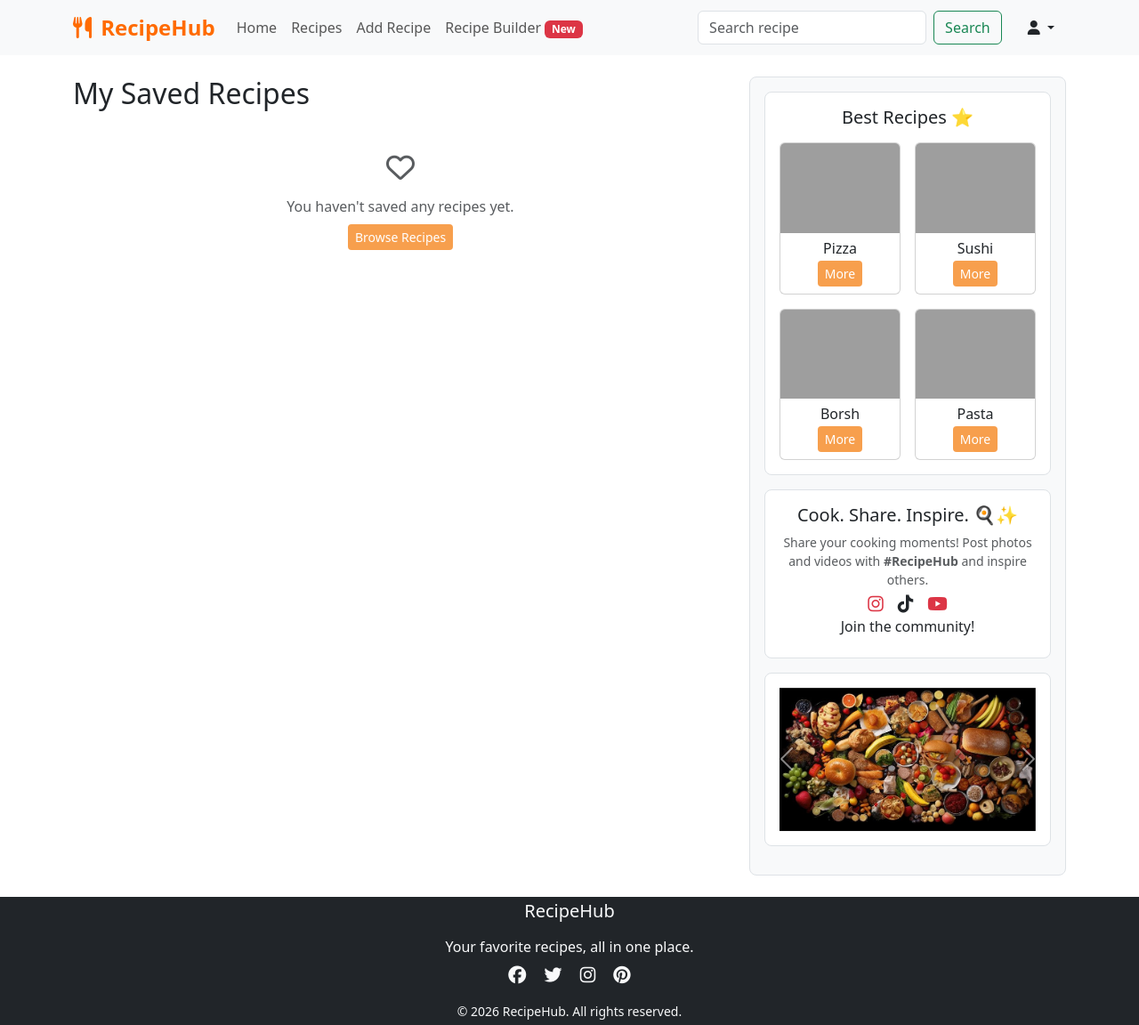
After one commit to vitaleoneee/recipehub, a Django app: page /accounts/saved-recipes in a window 1280 px wide. The commit adds this page. Shown: the whole page at 89% size. Run offline with Django 5.2, Linux system fonts and the light colour scheme; the visitor is signed in with stand-in values (Sample User, id 1); parts of the project's set-up code (start-up, migrations or seed data) failed here and were passed over; some libraries are stand-ins or nearby versions; grey boxes are pictures that could not be loaded.

Commit message:
feat: realise saving recipes using AJAX, and their deletion in user personal account or on the recipe page

```diff
--- a/recipehub/apps/recipes/models.py
+++ b/recipehub/apps/recipes/models.py
@@ -38,7 +38,8 @@ class Recipe(models.Model):
     )
     recipe_text = models.TextField(blank=True, help_text="The text of the recipe")
     servings = models.IntegerField(
-        validators=[MinValueValidator(1), MaxValueValidator(100)], help_text="Number of servings"
+        validators=[MinValueValidator(1), MaxValueValidator(100)],
+        help_text="Number of servings",
     )
     cooking_time = models.IntegerField(
         blank=True,
--- a/recipehub/apps/recipes/urls.py
+++ b/recipehub/apps/recipes/urls.py
@@ -8,4 +8,5 @@ urlpatterns = [
     path("recipes/", views.RecipesList.as_view(), name="recipes-list"),
     path("recipes/add", views.add_recipe, name="recipe-add"),
     path("recipes/<slug:slug>", views.recipe_detail, name="recipe-detail"),
+    path("save-recipe/", views.save_recipe, name="save-recipe"),
 ]
--- a/recipehub/apps/users/admin.py
+++ b/recipehub/apps/users/admin.py
@@ -1,6 +1,9 @@
 from django.contrib import admin
 from django.contrib.auth import get_user_model
+
+from recipehub.apps.users.models import UserRecipeFavorite
 
 User = get_user_model()
 
 admin.site.register(User)
+admin.site.register(UserRecipeFavorite)
--- a/recipehub/apps/users/models.py
+++ b/recipehub/apps/users/models.py
@@ -9,6 +9,9 @@ class UserRecipeFavorite(models.Model):
     recipe = models.ForeignKey("recipes.Recipe", on_delete=models.CASCADE)
     added_at = models.DateTimeField(auto_now_add=True)
 
+    def __str__(self):
+        return f"{self.user.username} - {self.recipe.name}"
+
 
 class User(AbstractUser):
     date_of_birth = models.DateField(null=True, blank=True)
@@ -17,7 +20,7 @@ class User(AbstractUser):
         "recipes.Recipe",
         through="UserRecipeFavorite",
         blank=True,
-        related_name="favourites",
+        related_name="favorites",
     )
 
     def save(self, *args, **kwargs):
--- /dev/null
+++ b/recipehub/apps/users/templates/users/saved_recipes.html
@@ -0,0 +1,63 @@
+{% extends "base.html" %}
+{% load static %}
+
+{% block title %}
+    <title>Saved Recipes – RecipeHub</title>
+{% endblock title %}
+
+{% block content %}
+    <h2 class="mb-4">My Saved Recipes</h2>
+
+    {% if saved_recipes %}
+        <div class="row row-cols-1 row-cols-md-2 row-cols-lg-2 g-4">
+            {% for saved in saved_recipes %}
+                <div class="col d-flex">
+                    <div class="card w-100 shadow-sm">
+                        <div class="ratio ratio-4x3 overflow-hidden">
+                            {% if saved.recipe.photo %}
+                                <img src="{{ saved.recipe.photo.url }}" class="card-img-top object-fit-cover"
+                                     alt="{{ saved.recipe.name }}">
+                            {% else %}
+                                <img src="{% static 'images/no-photo.jpg' %}" class="card-img-top object-fit-cover"
+                                     alt="No photo">
+                            {% endif %}
+                        </div>
+                        <div class="card-body d-flex flex-column justify-content-between">
+                            <div>
+                                <h5 class="card-title d-flex flex-column flex-sm-row align-items-sm-center justify-content-between">
+                                    {{ saved.recipe.name }}
+                                    <button class="btn btn-sm btn-outline-danger ms-0 ms-sm-2 mt-2 mt-sm-0 remove-favorite-btn"
+                                            data-slug="{{ saved.recipe.slug }}">
+                                        <i class="fa-solid fa-trash"></i> Delete
+                                    </button>
+                                </h5>
+                                <p class="card-text text-muted small mb-1">
+                                    by <strong>{{ saved.recipe.user.username }}</strong>
+                                    · {{ saved.recipe.created_at|date:"M d, Y" }}
+                                </p>
+                                <p class="card-text text-muted small mb-2">
+                                    {% if saved.recipe.category %}<i class="fa-solid fa-tag"></i>
+                                        {{ saved.recipe.category.name }}{% endif %}
+                                    {% if saved.recipe.cooking_time %} · <i class="fa-solid fa-clock"></i>
+                                        {{ saved.recipe.cooking_time }} min{% endif %}
+                                    {% if saved.recipe.calories %} · <i class="fa-solid fa-fire"></i>
+                                        {{ recipe.calories }}
+                                        kcal{% endif %}
+                                </p>
+                            </div>
+                            {% if saved.recipe.announcement_text %}
+                                <p class="mt-2">{{ saved.recipe.announcement_text|truncatewords:20 }}</p>
+                            {% endif %}
+                        </div>
+                    </div>
+                </div>
+            {% endfor %}
+        </div>
+    {% else %}
+        <div class="text-center text-muted my-5">
+            <i class="fa-regular fa-heart fa-2x mb-3"></i>
+            <p class="mb-0">You haven't saved any recipes yet.</p>
+            <a href="{% url 'recipes:recipes-list' %}" class="btn btn-sm btn-orange mt-2">Browse Recipes</a>
+        </div>
+    {% endif %}
+{% endblock content %}
--- a/recipehub/apps/users/urls.py
+++ b/recipehub/apps/users/urls.py
@@ -8,4 +8,6 @@ urlpatterns = [
     path(
         "profile-edit/<int:pk>", views.ProfileUpdateView.as_view(), name="profile-edit"
     ),
+    path("saved-recipes", views.saved_recipes, name="saved-recipes"),
+    path("remove-saved-recipe/", views.remove_saved_recipe, name="remove_saved_recipe"),
 ]
--- a/recipehub/apps/users/views.py
+++ b/recipehub/apps/users/views.py
@@ -1,6 +1,11 @@
+import json
 from django.contrib.auth import get_user_model
 from django.shortcuts import render
 from django.views.generic.edit import UpdateView
+from django.http import JsonResponse
+from django.contrib.auth.decorators import login_required
+from django.shortcuts import get_object_or_404
+from recipehub.apps.users.models import UserRecipeFavorite
 
 from recipehub.apps.recipes.models import Recipe
 
@@ -9,7 +14,9 @@ User = get_user_model()
 
 def profile(request):
     pending_recipes = Recipe.objects.filter(user=request.user, approved=False)
-    return render(request, "account/profile.html", context={"pending_recipes": pending_recipes})
+    return render(
+        request, "account/profile.html", context={"pending_recipes": pending_recipes}
+    )
 
 
 class ProfileUpdateView(UpdateView):
@@ -17,3 +24,34 @@ class ProfileUpdateView(UpdateView):
     fields = ["username", "email", "date_of_birth", "photo"]
     template_name = "account/profile_edit.html"
     success_url = "/"
+
+
+def saved_recipes(request):
+    saved = UserRecipeFavorite.objects.filter(user=request.user)
+    return render(request, "users/saved_recipes.html", context={"saved_recipes": saved})
+
+
+@login_required
+def remove_saved_recipe(request):
+    if request.method != "POST":
+        return JsonResponse({"error": "POST required"}, status=405)
+
+    try:
+        data = json.loads(request.body)
+    except json.JSONDecodeError:
+        return JsonResponse({"error": "Invalid JSON"}, status=400)
+
+    slug = data.get("slug")
+    if not slug:
+        return JsonResponse({"error": "Missing 'slug' field"}, status=400)
+
+    recipe = get_object_or_404(Recipe, slug=slug)
+
+    favorite = UserRecipeFavorite.objects.filter(user=request.user, recipe=recipe)
+    if favorite.exists():
+        favorite.delete()
+        return JsonResponse({"status": "ok", "removed": True})
+    else:
+        return JsonResponse(
+            {"status": "ok", "removed": False, "message": "Recipe was not in favorites"}
+        )
--- /dev/null
+++ b/static/js/delete_from_favorites.js
@@ -0,0 +1,65 @@
+document.addEventListener('DOMContentLoaded', () => {
+    const removeButtons = document.querySelectorAll('.remove-favorite-btn');
+    if (!removeButtons.length) return;
+
+    removeButtons.forEach(btn => {
+        btn.addEventListener('click', () => {
+            const slug = btn.dataset.slug;
+            if (!slug) return;
+
+            btn.disabled = true;
+            const originalHTML = btn.innerHTML;
+            btn.innerHTML = '<i class="fa-solid fa-spinner fa-spin me-1"></i>Removing...';
+
+            postData('remove-saved-recipe/', {slug})
+                .then(data => {
+                    if (data.status === 'ok' && data.removed) {
+                        const card = btn.closest('.col, .card, .recipe-card, [class*="col-"]');
+                        if (card) {
+                            card.style.opacity = '0';
+                            card.style.transform = 'scale(0.95)';
+                            card.style.transition = 'all 0.4s ease';
+                            setTimeout(() => card.remove(), 400);
+                        }
+                    } else {
+                        showError(btn, data.message || 'Failed to delete');
+                    }
+                })
+                .catch(() => {
+                    showError(btn, 'Error. Try again later');
+                })
+                .finally(() => {
+                    btn.disabled = false;
+                    btn.innerHTML = originalHTML;
+                });
+        });
+    });
+});
+
+
+function postData(url, data) {
+    return fetch(url, {
+        method: 'POST', headers: {
+            'Content-Type': 'application/json', 'X-CSRFToken': Cookies.get('csrftoken')
+        }, body: JSON.stringify(data)
+    })
+        .then(response => {
+            if (!response.ok) throw new Error('Network response was not ok');
+            return response.json();
+        });
+}
+
+
+function showError(button, message) {
+    let container = button.closest('.card-body') || button.parentElement;
+
+    container.querySelector('.remove-error')?.remove();
+
+    const errorDiv = document.createElement('div');
+    errorDiv.className = 'remove-error text-danger mt-2 small';
+    errorDiv.textContent = message;
+
+    container.appendChild(errorDiv);
+
+    setTimeout(() => errorDiv.remove(), 4000);
+}
--- /dev/null
+++ b/static/js/favorites.js
@@ -0,0 +1,74 @@
+document.addEventListener('DOMContentLoaded', () => {
+    const favoriteButton = document.getElementById('favorite-btn');
+    if (!favoriteButton) return;
+
+    const slug = favoriteButton.dataset.slug;
+    let isFavorited = favoriteButton.dataset.isFavorited === 'true';
+
+    favoriteButton.addEventListener('click', () => {
+        favoriteButton.disabled = true;
+        favoriteButton.innerHTML = '<i class="fa-solid fa-spinner fa-spin me-1"></i>Processing...';
+
+        postData('/save-recipe/', {slug: slug, is_favorited: isFavorited})
+            .then(response => {
+                isFavorited = response.is_favorited;
+                updateFavoriteButton(isFavorited);
+            })
+            .catch(error => {
+                console.error('Favorite error:', error);
+                showFavoriteError('Something went wrong. Try again later.');
+            })
+            .finally(() => {
+                favoriteButton.disabled = false;
+            });
+    });
+});
+
+function postData(url, data) {
+    return fetch(url, {
+        method: "POST",
+        headers: {
+            "Content-Type": "application/json",
+            "X-CSRFToken": Cookies.get("csrftoken")
+        },
+        body: JSON.stringify(data)
+    })
+        .then(response => {
+            if (!response.ok) {
+                throw new Error(`HTTP error! Status: ${response.status}`);
+            }
+            return response.json();
+        });
+}
+
+function updateFavoriteButton(isFavorited) {
+    const btn = document.getElementById('favorite-btn');
+    if (!btn) return;
+
+    if (isFavorited) {
+        btn.innerHTML = '<i class="fa-solid fa-heart me-1"></i>In Favorites';
+        btn.classList.remove('btn-outline-danger');
+        btn.classList.add('btn-danger');
+    } else {
+        btn.innerHTML = '<i class="fa-regular fa-heart me-1"></i>Add to Favorites';
+        btn.classList.remove('btn-danger');
+        btn.classList.add('btn-outline-danger');
+    }
+}
+
+function showFavoriteError(text) {
+    const container = document.getElementById('favorite-btn').parentElement;
+
+    const oldMessage = container.querySelector('.favorite-error');
+    if (oldMessage) oldMessage.remove();
+
+    const messageDiv = document.createElement('div');
+    messageDiv.classList.add('favorite-error', 'text-danger', 'mt-2');
+    messageDiv.textContent = text;
+
+    container.appendChild(messageDiv);
+
+    setTimeout(() => {
+        messageDiv.remove();
+    }, 3000);
+}
--- a/static/js/stars.js
+++ b/static/js/stars.js
@@ -1,5 +1,5 @@
 document.addEventListener('DOMContentLoaded', () => {
-    const ratingBox = document.querySelector('.star-rating');
+    const ratingBox = document.getElementById('star-rating');
     if (!ratingBox) return;
 
     const stars = ratingBox.querySelectorAll('i');
--- a/templates/base.html
+++ b/templates/base.html
@@ -58,7 +58,7 @@
                     </button>
                     <ul class="dropdown-menu dropdown-menu-end end-0">
                         <li><a class="dropdown-item" href="{% url 'profile' %}">My profile</a></li>
-                        <li><a class="dropdown-item" href="#">Saved recipes</a></li>
+                        <li><a class="dropdown-item" href="{% url 'saved-recipes' %}">Saved recipes</a></li>
                         <li>
                             <hr class="dropdown-divider">
                         </li>
@@ -207,5 +207,7 @@
         crossorigin="anonymous"></script>
 <script src="https://cdn.jsdelivr.net/npm/js-cookie@3.0.5/dist/js.cookie.min.js"></script>
 <script src="{% static 'js/stars.js' %}"></script>
+<script src="{% static 'js/favorites.js' %}"></script>
+<script src="{% static 'js/delete_from_favorites.js' %}"></script>
 </body>
 </html>
```
Also changed, not shown: recipehub/apps/recipes/forms.py (+11 -2 lines), recipehub/apps/recipes/templates/recipes/recipe_detail.html (+16 -7 lines), recipehub/apps/recipes/views.py (+56 -4 lines).
